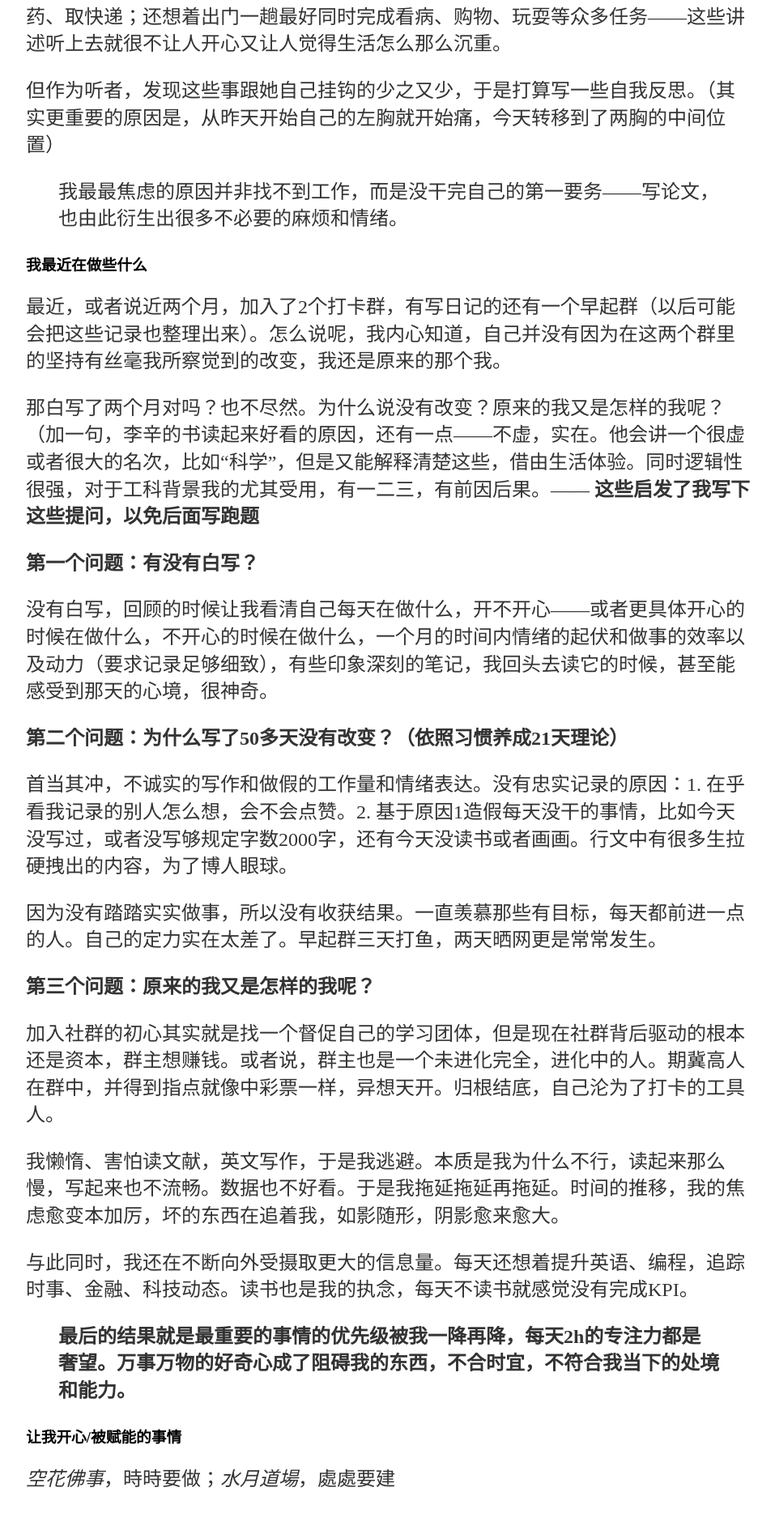
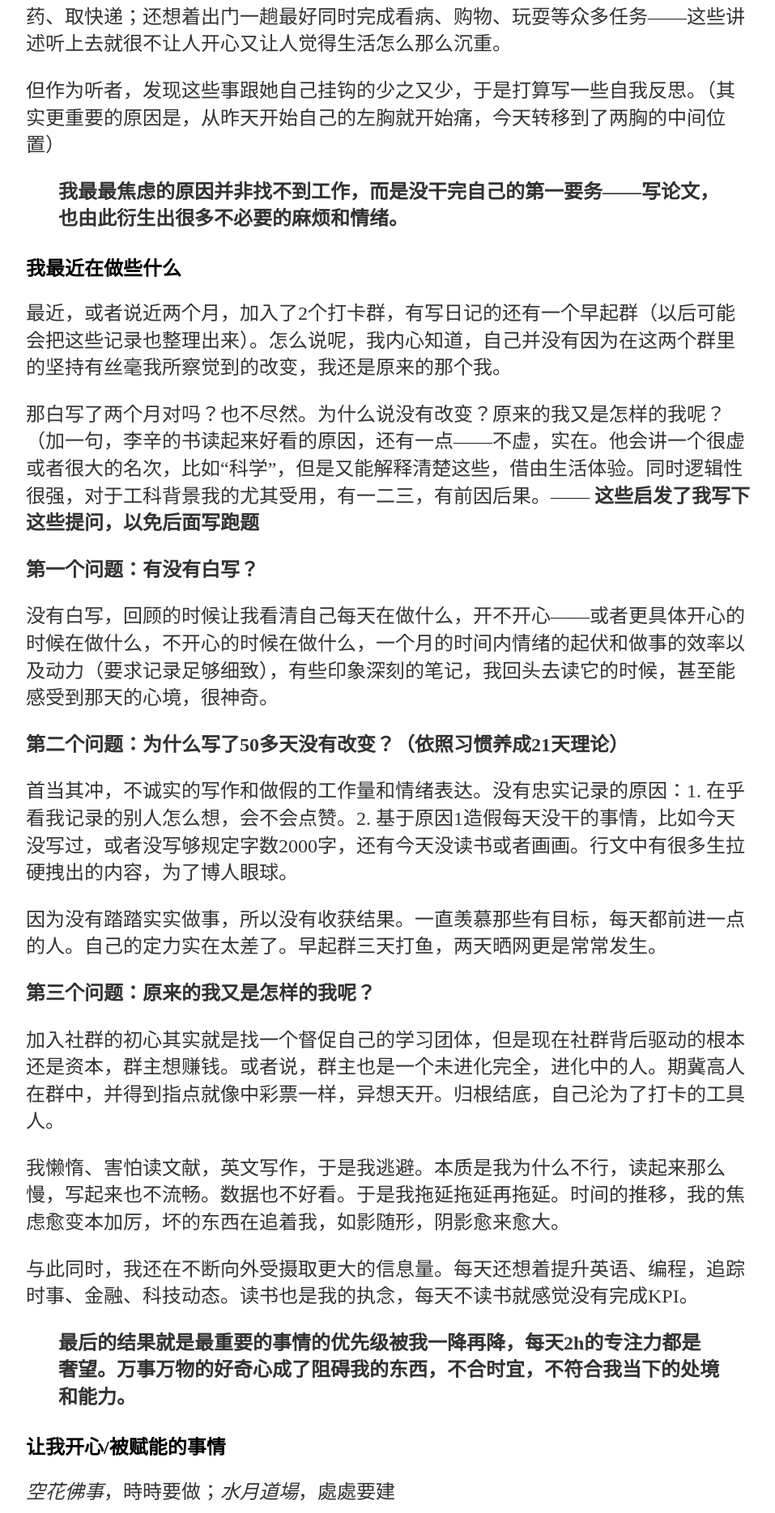
Before and after one commit to kaiagss/kaiagss.github.io, a Jekyll site: the page built from _posts/2023-11-29-Yan-site-launched.md, in a window 1280 px wide. Shown: the part 540-2409 px from the top of the page at 81% size, without its empty margins (160-1117 px from the left). Built offline with Jekyll 4.4.1, drawn with Linux system fonts in a browser that asks for light colours.

```diff
--- a/_posts/2023-11-29-Yan-site-launched.md
+++ b/_posts/2023-11-29-Yan-site-launched.md
@@ -12,9 +12,9 @@ date: 2023-11-29 Wed
 
 但作为听者，发现这些事跟她自己挂钩的少之又少，于是打算写一些自我反思。（其实更重要的原因是，从昨天开始自己的左胸就开始痛，今天转移到了两胸的中间位置）
 
-> 我最最焦虑的原因并非找不到工作，而是没干完自己的第一要务——写论文，也由此衍生出很多不必要的麻烦和情绪。
+> **我最最焦虑的原因并非找不到工作，而是没干完自己的第一要务——写论文，也由此衍生出很多不必要的麻烦和情绪。**
 
-### 我最近在做些什么
+## 我最近在做些什么
 最近，或者说近两个月，加入了2个打卡群，有写日记的还有一个早起群（以后可能会把这些记录也整理出来）。怎么说呢，我内心知道，自己并没有因为在这两个群里的坚持有丝毫我所察觉到的改变，我还是原来的那个我。
 
 那白写了两个月对吗？也不尽然。为什么说没有改变？原来的我又是怎样的我呢？（加一句，李辛的书读起来好看的原因，还有一点——不虚，实在。他会讲一个很虚或者很大的名次，比如“科学”，但是又能解释清楚这些，借由生活体验。同时逻辑性很强，对于工科背景我的尤其受用，有一二三，有前因后果。—— **这些启发了我写下这些提问，以免后面写跑题**
@@ -39,7 +39,7 @@ date: 2023-11-29 Wed
 
 > **最后的结果就是最重要的事情的优先级被我一降再降，每天2h的专注力都是奢望。万事万物的好奇心成了阻碍我的东西，不合时宜，不符合我当下的处境和能力。**
 
-### 让我开心/被赋能的事情
+## 让我开心/被赋能的事情
 
 _空花佛事_，時時要做；_水月道場_，處處要建
 
```
